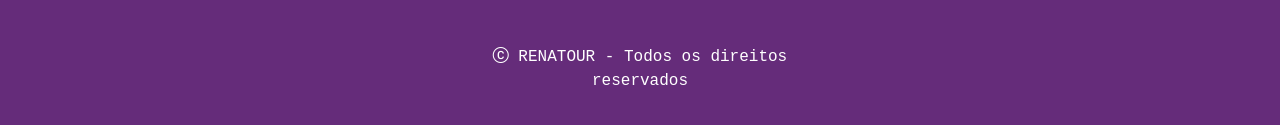
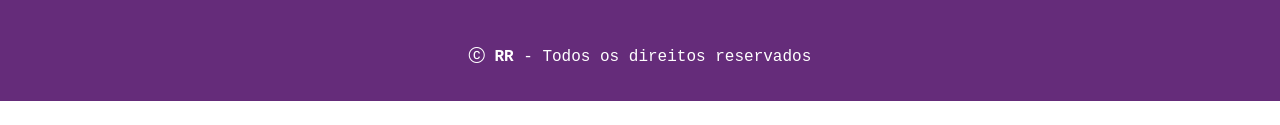
Before and after one commit to Renatodavid/recode-pro, a plain HTML site: page pages/contatos.html in a window 1280 px wide. Shown: the part 1520-1645 px from the top of the page. After the commit the page ends 1621 px from the top, so only its background shows below. Drawn offline with nearby package versions, Linux system fonts and the light colour scheme.

Commit message:
renomeando o nome do site

```diff
--- a/pages/contatos.html
+++ b/pages/contatos.html
@@ -135,7 +135,7 @@
                     </div>
                 </div>
             </div>
-            <p class="container text-center mt-5"><i class="bi bi-c-circle"></i> RENATOUR - Todos os direitos
+            <p class="container text-center mt-5"><i class="bi bi-c-circle"></i> <strong> RR </strong>  - Todos os direitos
                 reservados</p>
         </div>
     </footer>
```
Also changed, not shown: pages/destino.html (+1 -1 lines), pages/index.html (+1 -1 lines).
